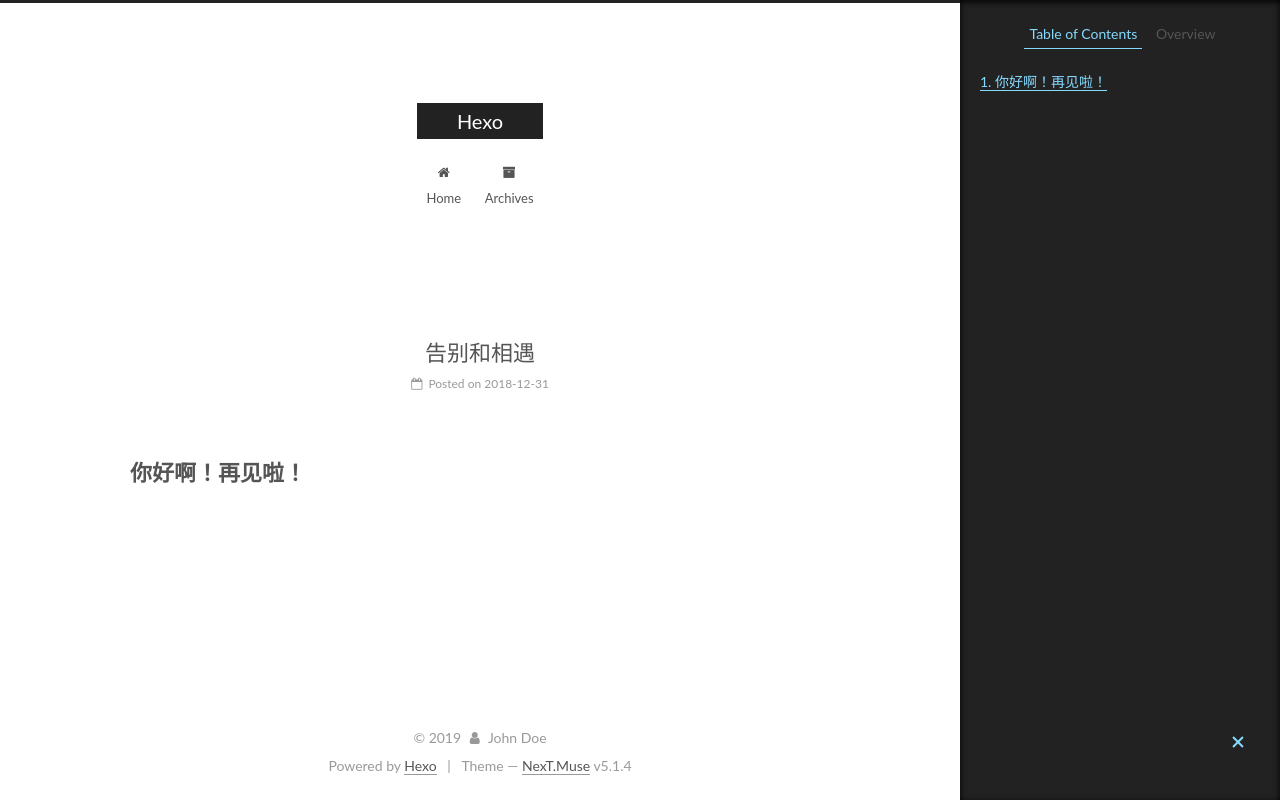
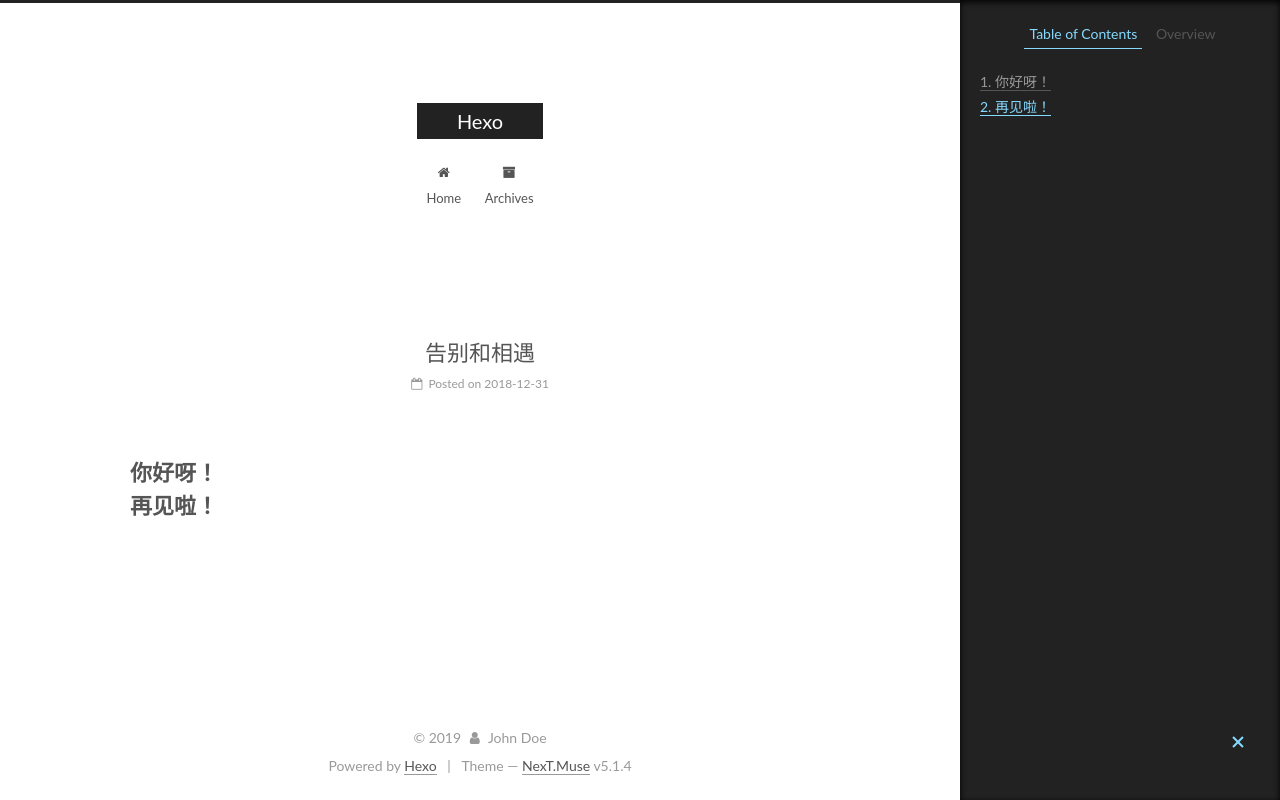
Before and after one commit to trevandike/trevandike.github.io, a plain HTML site: page 2018/12/31/告别和相遇/index.html in a window 1280 px wide. Drawn offline with Linux system fonts and the light colour scheme.

Commit message:
Site updated: 2019-04-17 21:35:49

```diff
--- a/2018/12/31/告别和相遇/index.html
+++ b/2018/12/31/告别和相遇/index.html
@@ -79,17 +79,17 @@
 
 
 
-<meta name="description" content="你好啊！再见啦！">
+<meta name="description" content="你好呀！再见啦！">
 <meta property="og:type" content="article">
 <meta property="og:title" content="告别和相遇">
 <meta property="og:url" content="http://yoursite.com/2018/12/31/告别和相遇/index.html">
 <meta property="og:site_name" content="Hexo">
-<meta property="og:description" content="你好啊！再见啦！">
+<meta property="og:description" content="你好呀！再见啦！">
 <meta property="og:locale" content="default">
-<meta property="og:updated_time" content="2018-12-31T14:08:39.606Z">
+<meta property="og:updated_time" content="2019-04-17T13:35:28.066Z">
 <meta name="twitter:card" content="summary">
 <meta name="twitter:title" content="告别和相遇">
-<meta name="twitter:description" content="你好啊！再见啦！">
+<meta name="twitter:description" content="你好呀！再见啦！">
 
 
 
@@ -299,7 +299,7 @@
 
 
 
-        <h1 id="你好啊！再见啦！"><a href="#你好啊！再见啦！" class="headerlink" title="你好啊！再见啦！"></a>你好啊！再见啦！</h1>
+        <h1 id="你好呀！"><a href="#你好呀！" class="headerlink" title="你好呀！"></a>你好呀！</h1><h1 id="再见啦！"><a href="#再见啦！" class="headerlink" title="再见啦！"></a>再见啦！</h1>
 
     </div>
 
@@ -429,7 +429,7 @@
 
 
 
-              <div class="post-toc-content"><ol class="nav"><li class="nav-item nav-level-1"><a class="nav-link" href="#你好啊！再见啦！"><span class="nav-number">1.</span> <span class="nav-text">你好啊！再见啦！</span></a></li></ol></div>
+              <div class="post-toc-content"><ol class="nav"><li class="nav-item nav-level-1"><a class="nav-link" href="#你好呀！"><span class="nav-number">1.</span> <span class="nav-text">你好呀！</span></a></li><li class="nav-item nav-level-1"><a class="nav-link" href="#再见啦！"><span class="nav-number">2.</span> <span class="nav-text">再见啦！</span></a></li></ol></div>
 
 
           </div>
```
Also changed, not shown: index.html (+1 -1 lines).
